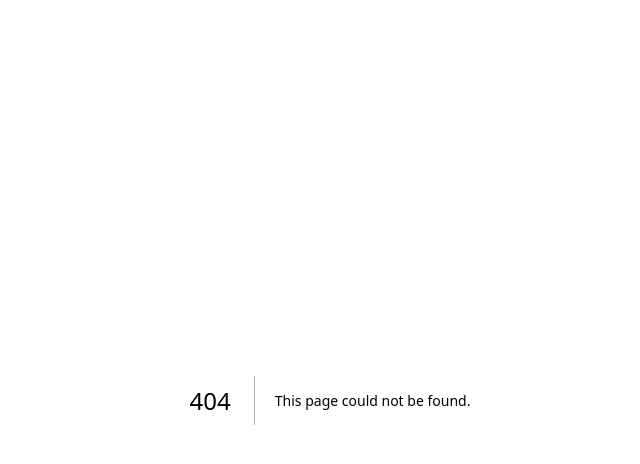
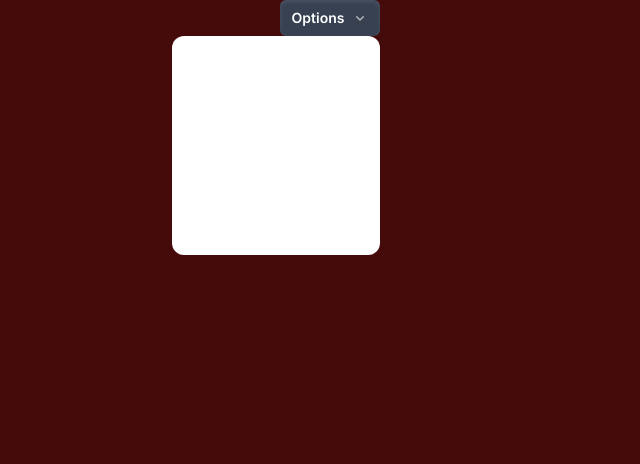
Before and after one commit to jonhogendorp/React-Test-Projects, a Next.js app: page /menudotsthree in a window 1280 px wide. Before the commit this address had no page. Shown: the top 464 px of the page, without its empty margins (310-950 px from the left). Built offline with nearby package versions, Linux system fonts and the light colour scheme.

Commit message:
popmenu test

```diff
--- a/app/combobox/ComboBoxExample.tsx
+++ b/app/combobox/ComboBoxExample.tsx
@@ -1,7 +1,7 @@
 'use client';
 
 import { Fragment, useState } from 'react';
-import { Combobox, Dialog, Transition } from '@headlessui/react';
+import { Combobox, ComboboxInput, ComboboxButton, ComboboxOption, ComboboxOptions , Dialog, DialogPanel, DialogTitle , Transition , TransitionChild} from '@headlessui/react';
 import { ChevronDownIcon } from '@heroicons/react/24/solid';
 
 const people = [
@@ -46,7 +46,7 @@ export default function ComboBoxExample() {
       </div>
       <Transition appear show={isOpen} as={Fragment}>
         <Dialog as='div' className='relative z-10' onClose={closeModal}>
-          <Transition.Child
+          <TransitionChild
             as={Fragment}
             enter='ease-out duration-300'
             enterFrom='opacity-0'
@@ -56,11 +56,11 @@ export default function ComboBoxExample() {
             leaveTo='opacity-0'
           >
             <div className='fixed inset-0 bg-black/25' />
-          </Transition.Child>
+          </TransitionChild>
 
           <div className='fixed inset-0 overflow-y-auto'>
             <div className='flex min-h-full items-center justify-center p-4 text-center'>
-              <Transition.Child
+              <TransitionChild
                 as={Fragment}
                 enter='ease-out duration-300'
                 enterFrom='opacity-0 scale-95'
@@ -69,30 +69,30 @@ export default function ComboBoxExample() {
                 leaveFrom='opacity-100 scale-100'
                 leaveTo='opacity-0 scale-95'
               >
-                <Dialog.Panel className='w-full max-w-md transform overflow-hidden rounded-2xl bg-white p-6 text-left align-middle shadow-xl transition-all'>
-                  <Dialog.Title
+                <DialogPanel className='w-full max-w-md transform overflow-hidden rounded-2xl bg-white p-6 text-left align-middle shadow-xl transition-all'>
+                  <DialogTitle
                     as='h3'
                     className='text-lg font-medium leading-6 text-gray-900'
                   >
                     Payment successful
-                  </Dialog.Title>
-                  <Combobox value={selectedPerson} onChange={setSelectedPerson}>
-                    <Combobox.Input
+                  </DialogTitle>
+                  <Combobox value={selectedPerson} onChange={(value) => setSelectedPerson}>
+                    <ComboboxInput
                       onChange={(event) => setQuery(event.target.value)}
                     />
-                    <Combobox.Button>
+                    <ComboboxButton>
                       <ChevronDownIcon className='h-6 w-6 text-slate-800' />
-                    </Combobox.Button>
-                    <Combobox.Options>
+                    </ComboboxButton>
+                    <ComboboxOptions>
                       {filteredPeople.map((person) => (
-                        <Combobox.Option key={person} value={person}>
+                        <ComboboxOption key={person} value={person}>
                           {person}
-                        </Combobox.Option>
+                        </ComboboxOption>
                       ))}
-                    </Combobox.Options>
+                    </ComboboxOptions>
                   </Combobox>
-                </Dialog.Panel>
-              </Transition.Child>
+                </DialogPanel>
+              </TransitionChild>
             </div>
           </div>
         </Dialog>
--- /dev/null
+++ b/app/menudots/MenuLeave.tsx
@@ -0,0 +1,48 @@
+import {
+  Menu,
+  MenuButton,
+  MenuItems,
+  MenuItem,
+  Transition,
+} from '@headlessui/react';
+
+export default function MenuLeave() {
+  return (
+    <div className=' justify-center items-center'>
+      <Menu as='div' className='relative '>
+        <MenuButton
+          as='button'
+          className='flex items-center justify-center gap-2.5'
+        >
+          <div className='w-3 h-3 p1 bg-slate-800 rounded-full'></div>
+          <div className='w-3 h-3 p1 bg-slate-800 rounded-full'></div>
+          <div className='w-3 h-3 p1 bg-slate-800 rounded-full'></div>
+        </MenuButton>
+        <Transition
+          enter='transition ease-out duration-100'
+          enterFrom='transform opacity-0 scale-95'
+          enterTo='transform opacity-100 scale-100'
+          leave='transition ease-in duration-75'
+          leaveFrom='transform opacity-100 scale-100'
+          leaveTo='transform opacity-0 scale-95'
+        >
+          <MenuItems
+            anchor='bottom start'
+            className='top-2 flex flex-col justify-center mt-2 py-1 px-2 text-xl font-medium text-base-content bg-white rounded-md border border-solid shadow-md border-base-300 w-auto'
+          >
+            <MenuItem>
+              <button className='flex gap-4 justify-start px-2 py-1 items-center whitespace-nowrap rounded-md hover:bg-base-100/50'>
+                <div>tasks</div>
+              </button>
+            </MenuItem>
+            <MenuItem>
+              <button className='flex justify-start p-2 items-center gap-4 mt-2.5 rounded-md hover:bg-base-100/50'>
+                <div> verlaten</div>
+              </button>
+            </MenuItem>
+          </MenuItems>
+        </Transition>
+      </Menu>
+    </div>
+  );
+}
--- /dev/null
+++ b/app/menudots/page.tsx
@@ -0,0 +1,13 @@
+import React from 'react';
+import MenuLeave from './MenuLeave';
+
+export default function MenuDots() {
+  return (
+    <div className='h-screen flex justify-center items-center'>
+      <div className='flex flex-col justify-between items-center gap-5 '>
+        <MenuLeave />
+        <MenuLeave />
+      </div>
+    </div>
+  );
+}
--- /dev/null
+++ b/app/menudotsthree/MenuThree.tsx
@@ -0,0 +1,78 @@
+import {
+  Menu,
+  MenuButton,
+  MenuItem,
+  MenuItems,
+  Transition,
+} from '@headlessui/react';
+import {
+  ArchiveBoxXMarkIcon,
+  ChevronDownIcon,
+  PencilIcon,
+  Square2StackIcon,
+  TrashIcon,
+} from '@heroicons/react/16/solid';
+
+export default function MenuThree() {
+  return (
+    <div className=''>
+      <Menu __demoMode>
+        <MenuButton className='inline-flex items-center gap-2 rounded-md bg-gray-800 py-1.5 px-3 text-sm/6 font-semibold text-white shadow-inner shadow-white/10 focus:outline-none data-[hover]:bg-gray-700 data-[open]:bg-gray-700 data-[focus]:outline-1 data-[focus]:outline-white'>
+          Options
+          <ChevronDownIcon className='size-4 fill-white/60' />
+        </MenuButton>
+        <Transition
+          enter='transition ease-out duration-75'
+          enterFrom='opacity-0 scale-95'
+          enterTo='opacity-100 scale-100'
+          leave='transition ease-in duration-100'
+          leaveFrom='opacity-100 scale-100'
+          leaveTo='opacity-0 scale-95'
+        >
+          <MenuItems
+            anchor='bottom end'
+            className='w-52 origin-top-right rounded-xl border border-white/5 bg-white p-1 text-sm/6 text-white [--anchor-gap:var(--spacing-1)] focus:outline-none'
+          >
+            <MenuItem>
+              <button className='group flex w-full items-center gap-2 rounded-lg py-1.5 px-3 data-[focus]:bg-white/10'>
+                <PencilIcon className='size-4 fill-white/30' />
+                Edit
+                <kbd className='ml-auto hidden font-sans text-xs text-white/50 group-data-[focus]:inline'>
+                  ⌘E
+                </kbd>
+              </button>
+            </MenuItem>
+            <MenuItem>
+              <button className='group flex w-full items-center gap-2 rounded-lg py-1.5 px-3 data-[focus]:bg-white/10'>
+                <Square2StackIcon className='size-4 fill-white/30' />
+                Duplicate
+                <kbd className='ml-auto hidden font-sans text-xs text-white/50 group-data-[focus]:inline'>
+                  ⌘D
+                </kbd>
+              </button>
+            </MenuItem>
+            <div className='my-1 h-px bg-white/5' />
+            <MenuItem>
+              <button className='group flex w-full items-center gap-2 rounded-lg py-1.5 px-3 data-[focus]:bg-white/10'>
+                <ArchiveBoxXMarkIcon className='size-4 fill-white/30' />
+                Archive
+                <kbd className='ml-auto hidden font-sans text-xs text-white/50 group-data-[focus]:inline'>
+                  ⌘A
+                </kbd>
+              </button>
+            </MenuItem>
+            <MenuItem>
+              <button className='group flex w-full items-center gap-2 rounded-lg py-1.5 px-3 data-[focus]:bg-white/10'>
+                <TrashIcon className='size-4 fill-white/30' />
+                Delete
+                <kbd className='ml-auto hidden font-sans text-xs text-white/50 group-data-[focus]:inline'>
+                  ⌘D
+                </kbd>
+              </button>
+            </MenuItem>
+          </MenuItems>
+        </Transition>
+      </Menu>
+    </div>
+  );
+}
--- /dev/null
+++ b/app/menudotsthree/page.tsx
@@ -0,0 +1,13 @@
+import React from 'react';
+import MenuThree from './MenuThree';
+
+export default function Example() {
+  return (
+    <div className='bg-red-950 h-screen'>
+      <div className=' flex flex-col justify-center items-center gap-5'>
+        <MenuThree />
+        <MenuThree />
+      </div>
+    </div>
+  );
+}
--- a/package.json
+++ b/package.json
@@ -11,7 +11,7 @@
   },
   "dependencies": {
     "@gsap/react": "^2.1.1",
-    "@headlessui/react": "^1.7.18",
+    "@headlessui/react": "^2.0.4",
     "@heroicons/react": "^2.1.3",
     "@lottiefiles/lottie-player": "^2.0.4",
     "clsx": "^2.1.1",
```
Also changed, not shown: 1 other file (tests, documents, lock files or other folders).
